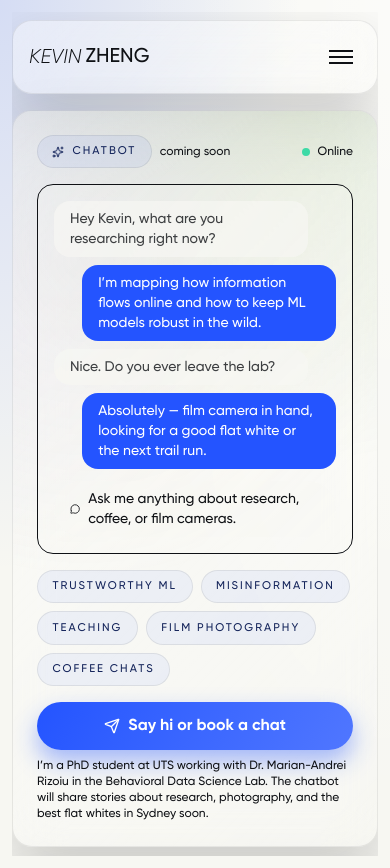
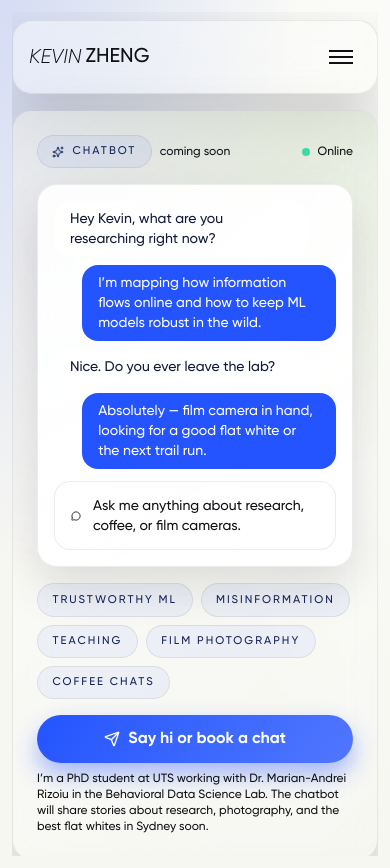
Before and after one commit to kyxzhe/kyxzhe.github.io, a Next.js app: page / in a window 390 px wide. Built offline with nearby package versions, Linux system fonts and the light colour scheme.

Commit message:
style: introduce card-row utility and fix contrast

```diff
--- a/src/app/about/page.tsx
+++ b/src/app/about/page.tsx
@@ -153,11 +153,11 @@ export default function AboutPage() {
               initial="hidden"
               animate="visible"
             >
-              <div className="bg-background/10 rounded-[16px] p-4 text-center">
+              <div className="card-row flex-col text-center justify-center">
                 <p className="text-3xl font-semibold">15+</p>
                 <p className="text-xs uppercase tracking-[0.3em]">Talks</p>
               </div>
-              <div className="bg-background/10 rounded-[16px] p-4 text-center">
+              <div className="card-row flex-col text-center justify-center">
                 <p className="text-3xl font-semibold">8</p>
                 <p className="text-xs uppercase tracking-[0.3em]">Papers</p>
               </div>
@@ -223,7 +223,7 @@ export default function AboutPage() {
               {contributions.map((item) => (
                 <li
                   key={item}
-                  className="bg-background/40 border border-background/10 rounded-[16px] px-4 py-3 text-sm"
+                  className="card-row text-sm"
                 >
                   {item}
                 </li>
--- a/src/app/contact/page.tsx
+++ b/src/app/contact/page.tsx
@@ -222,7 +222,7 @@ export default function ContactPage() {
                   href={href}
                   target="_blank"
                   rel="noopener noreferrer"
-                  className="flex items-center gap-3 border border-background/30 rounded-[16px] px-4 py-3 hover:bg-background/10 transition-colors"
+                  className="card-row hoverable justify-between"
                 >
                   {icon}
                   <span>{label}</span>
--- a/src/app/globals.css
+++ b/src/app/globals.css
@@ -106,4 +106,35 @@ body {
     color: color-mix(in srgb, var(--foreground) 70%, var(--accent));
     background: color-mix(in srgb, var(--accent) 6%, transparent);
   }
+
+  .card-row {
+    border-radius: 16px;
+    border: 1px solid var(--card-border);
+    background: color-mix(in srgb, var(--card) 90%, transparent);
+    padding: 0.85rem 1rem;
+    display: flex;
+    gap: 0.75rem;
+    align-items: center;
+  }
+
+  .card-row.hoverable:hover {
+    border-color: color-mix(in srgb, var(--accent) 35%, var(--card-border));
+    background: color-mix(in srgb, var(--card) 80%, var(--accent-soft));
+    box-shadow: 0 12px 30px rgba(15, 17, 21, 0.12);
+  }
+
+  .card-pill {
+    border-radius: 16px;
+    border: 1px solid var(--card-border);
+    background: color-mix(in srgb, var(--card) 85%, var(--accent-soft));
+    padding: 0.75rem 1rem;
+    color: color-mix(in srgb, var(--foreground) 85%, var(--accent));
+    font-size: 0.85rem;
+  }
+
+  .bubble-muted {
+    border-radius: 18px;
+    background: color-mix(in srgb, var(--card) 90%, transparent);
+    color: color-mix(in srgb, var(--foreground) 85%, var(--accent));
+  }
 }
--- a/src/app/publications/page.tsx
+++ b/src/app/publications/page.tsx
@@ -65,7 +65,7 @@ export default function PublicationsPage() {
             {metrics.map((metric) => (
               <motion.div
                 key={metric.label}
-                className="rounded-[16px] border border-background/30 px-4 py-3"
+                className="card-row flex-col items-start"
                 variants={iconVariants}
                 initial="hidden"
                 animate="visible"
--- a/src/components/ChatIntroPanel.tsx
+++ b/src/components/ChatIntroPanel.tsx
@@ -57,18 +57,18 @@ export default function ChatIntroPanel() {
         </div>
       </motion.div>
 
-      <div className="bg-background/20 rounded-[16px] border border-border/40 p-4 flex flex-col gap-3 min-h-[240px] overflow-hidden relative">
+      <div className="surface-card rounded-[16px] p-4 flex flex-col gap-3 min-h-[240px] overflow-hidden relative">
         <div className="space-y-2 text-sm">
           {previewMessages.map((msg, idx) => (
             <div
               key={idx}
-              className={`max-w-[90%] rounded-2xl px-4 py-2 ${msg.role === "kevin" ? "bg-[var(--accent)] text-white ml-auto" : "bg-background/70 text-foreground/80"}`}
+              className={`max-w-[90%] rounded-2xl px-4 py-2 ${msg.role === "kevin" ? "bg-[var(--accent)] text-white ml-auto" : "bubble-muted"}`}
             >
               {msg.text}
             </div>
           ))}
         </div>
-        <div className="flex items-center gap-2 bg-background/40 rounded-full px-4 py-2 text-sm text-muted-foreground">
+        <div className="card-row text-sm text-muted-foreground">
           <MessageCircle size={16} />
           Ask me anything about research, coffee, or film cameras.
         </div>
```
Also changed, not shown: src/components/ContactModal.tsx (+17 -16 lines).
